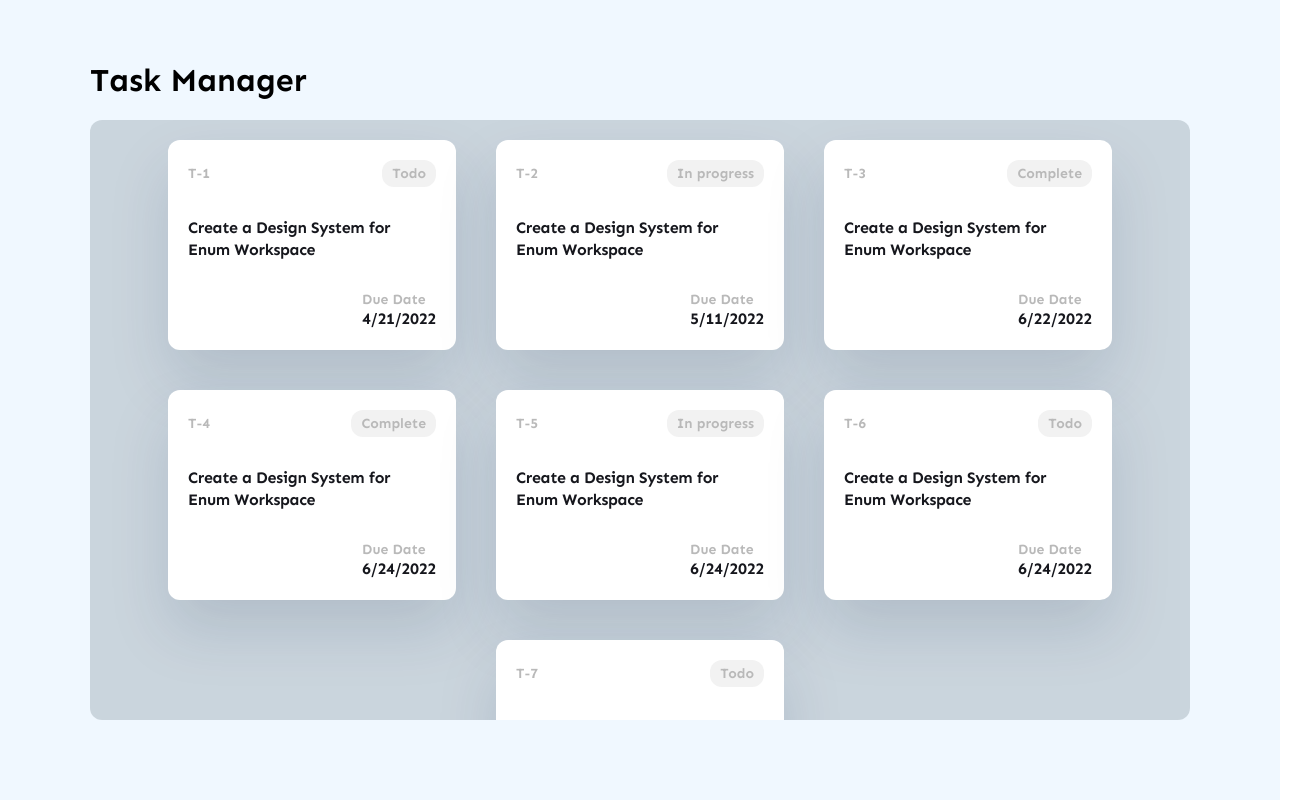
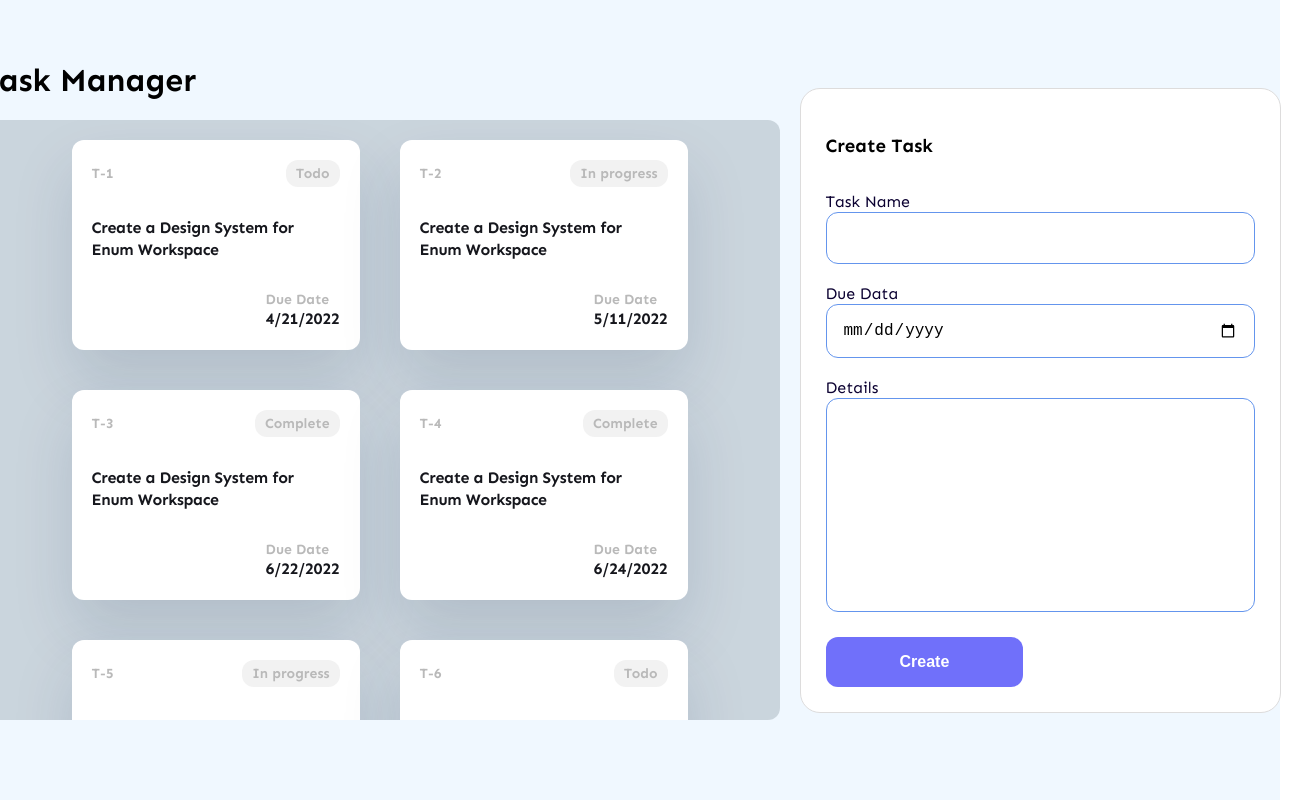
Before and after one commit to andramaria080/Task-Manager, a React (Create React App) app: page / in a window 1280 px wide. Shown: the whole page, 1301 px wide, since content can reach past the window. Built offline with nearby package versions, Linux system fonts and the light colour scheme.

Commit message:
First edit

```diff
--- a/src/App.css
+++ b/src/App.css
@@ -6,3 +6,18 @@
   background-color: aliceblue;
   min-height: 100vh;
 }
+.card-x1 {
+  display: flex;
+  flex-direction: column;
+  text-align: start;
+  margin: 0px 20px;
+  background: rgb(255, 255, 255);
+  border: 1px solid rgb(221, 220, 220);
+  border-radius: 20px;
+  padding: 0px;
+  height: 100%;
+  padding: 25px;
+}
+#create-task {
+  margin: 20px 0px;
+}
--- a/src/App.js
+++ b/src/App.jsx
@@ -1,5 +1,7 @@
+import React from "react";
 import "./App.css";
 import TaskViewer from "./components/task-viewer/TaskViewer";
+import CreateTaskForm from "./components/forms/CreateTaskForm";
 
 function App() {
   const data = [
@@ -50,6 +52,13 @@ function App() {
   return (
     <div className="app">
       <TaskViewer taskList={data} />
+
+      <div className="slide-bar-right">
+        <div className="card-x1">
+          <h3 id="create-task">Create Task</h3>
+          <CreateTaskForm />
+        </div>
+      </div>
     </div>
   );
 }
--- /dev/null
+++ b/src/components/forms/CreateTaskForm.jsx
@@ -0,0 +1,64 @@
+import React, { useState } from "react";
+import "./CreateTaskForms.css";
+
+const CreateTaskForm = () => {
+  const [taskName, setTaskName] = useState("");
+  const [taskDueDate, setTaskDate] = useState("");
+  const [taskDetails, setTaskDetails] = useState("");
+
+  const handleNameChange = (event) => {
+    setTaskName(event.target.value);
+  };
+  const handleDataChange = (event) => {
+    setTaskDate(event.target.value);
+  };
+  const handleDetailsChange = (event) => {
+    setTaskDetails(event.target.value);
+  };
+  const handleSubmit = (event) => {
+    event.preventDefault();
+    const newTask = {
+      taskName: taskName,
+      taskDueDate: taskDueDate,
+      taskDetails: taskDetails,
+      status: "To Do",
+    };
+    console.log(newTask);
+  };
+  return (
+    <div>
+      <form onSubmit={handleSubmit}>
+        <div className="form-row">
+          <label className="label-vd">Task Name</label>
+          <input
+            onChange={handleNameChange}
+            className="input-primary"
+            type="text"
+          ></input>
+        </div>
+        <div className="form-row">
+          <label className="label-vd">Due Data</label>
+          <input
+            onChange={handleDataChange}
+            className="input-primary"
+            type="date"
+          ></input>
+        </div>
+        <div className="form-row">
+          <label className="label-vd">Details</label>
+          <textarea
+            onChange={handleDetailsChange}
+            className="input-primary"
+            cols="38"
+            rows="10"
+          ></textarea>
+        </div>
+        <button className="button-primary" type="submit">
+          Create
+        </button>
+      </form>
+    </div>
+  );
+};
+
+export default CreateTaskForm;
--- /dev/null
+++ b/src/components/forms/CreateTaskForms.css
@@ -0,0 +1,41 @@
+.form-row {
+  display: flex;
+  flex-direction: column;
+  margin: 20px 0px;
+}
+.label-vd {
+  font-style: normal;
+  font-weight: 400;
+  font-size: 16px;
+  line-height: 10px;
+  color: #0b0131;
+}
+.input-primary {
+  margin: 5px 0px;
+  padding: 16px;
+  gap: 10px;
+  border: 1px solid #6495ed;
+  border-radius: 12px;
+  font-size: 16px;
+  font-family: "Sen" sans-serif;
+}
+textarea.input-primary {
+  resize: none;
+}
+.button-primary {
+  background: rgb(112, 112, 250);
+  border-radius: 12px;
+  padding: 19px 74px;
+  font-weight: 700;
+  font-size: 16px;
+  border: none;
+  color: white;
+  line-height: 12px;
+  cursor: pointer;
+  font-family: "Sen" sans-serif;
+}
+.button-primary:hover {
+  background: linear-gradient(rgb(0, 0, 0, 0.3) 0, 0);
+  background-blend-mode: lighten;
+  background-blend-mode: darken;
+}
--- a/src/components/task-viewer/TaskViewer.css
+++ b/src/components/task-viewer/TaskViewer.css
@@ -3,7 +3,7 @@
   flex-direction: column;
   justify-content: flex-start;
   align-items: self-start;
-  width: 1100px;
+  width: 800px;
 }
 
 .task-viewer-body {
@@ -14,7 +14,7 @@
   border-radius: 12px;
   margin: 0px 40px 40px 0px;
   height: 600px;
-  width: 1100px;
+  width: 800px;
   overflow: auto;
 }
 ::-webkit-scrollbar {
```
Also changed, not shown: src/components/TaskCard/TaskCard.js (+7 -0 lines).
